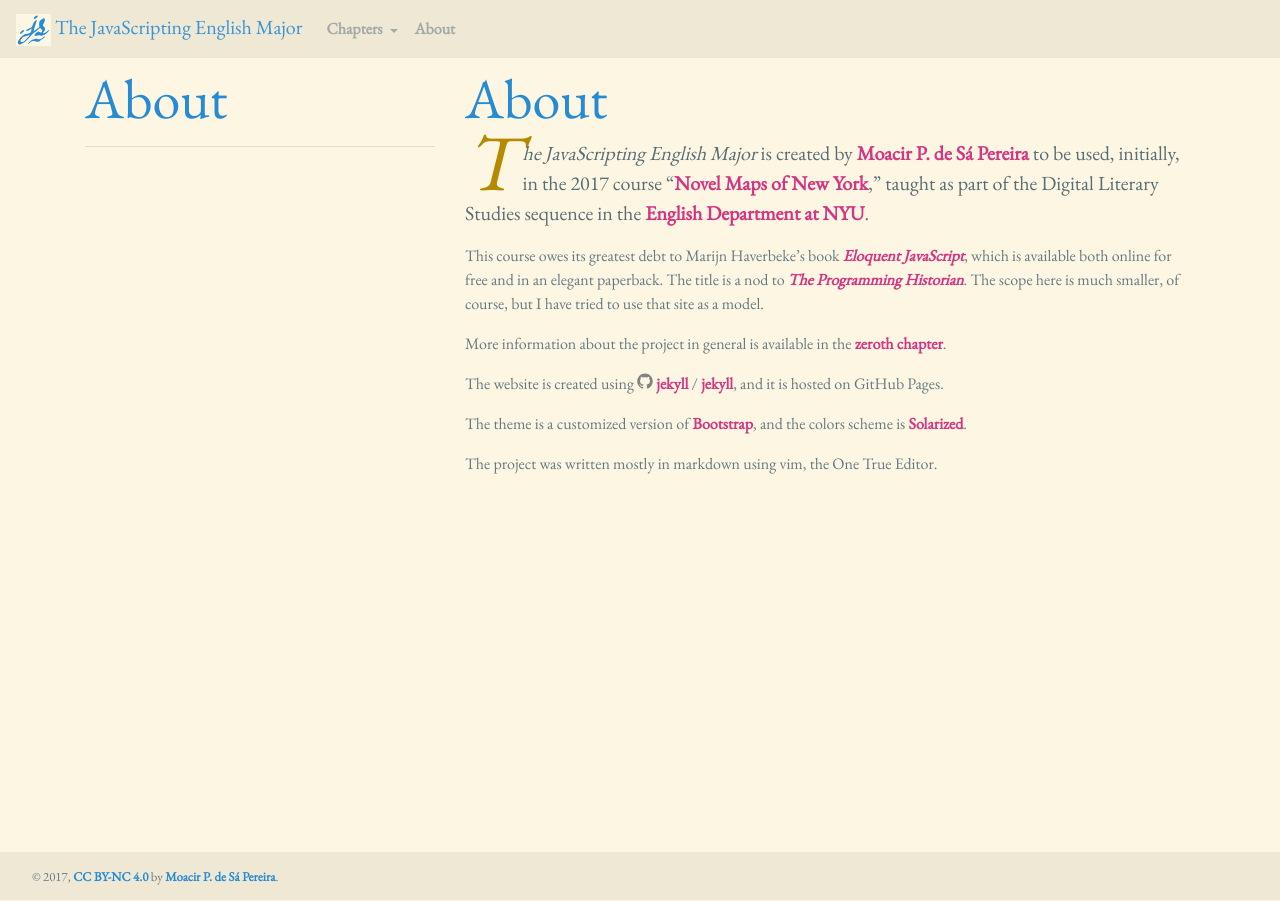
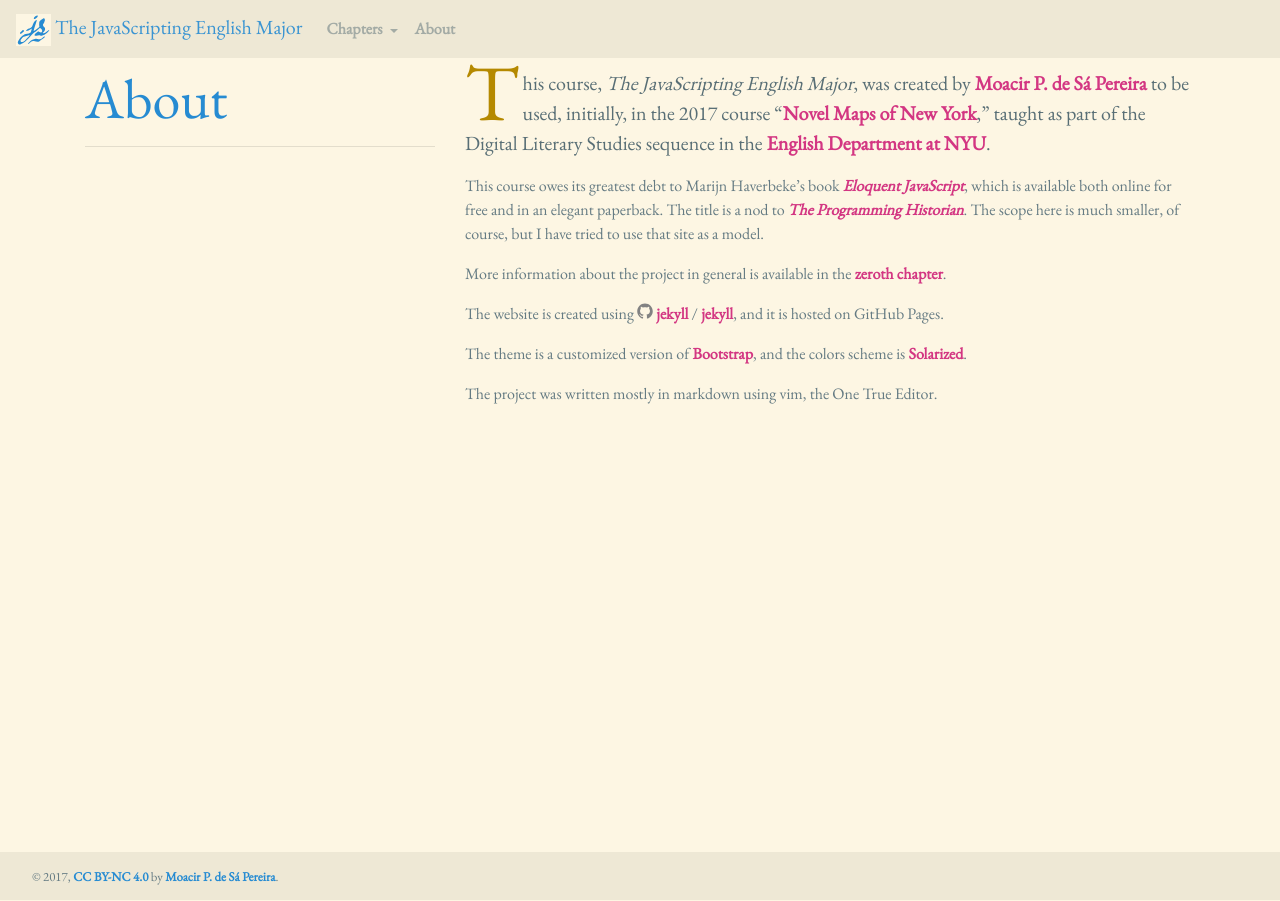
Before and after one commit to muziejus/javascripting-english-major, a Jekyll site: the page built from about.md, in a window 1280 px wide. Built offline with Jekyll 4.4.1, drawn with Linux system fonts in a browser that asks for light colours; nearby versions of some CDN libraries.

Commit message:
Remove title from about as well.

```diff
--- a/about.md
+++ b/about.md
@@ -4,9 +4,7 @@
 permalink: /about/
 ---
 
-# About
-
-*The JavaScripting English Major* is created by [Moacir P. de Sá
+This course, *The JavaScripting English Major*, was created by [Moacir P. de Sá
 Pereira](http://moacir.com) to be used, initially, in the 2017 course “[Novel
 Maps of New York](https://muziejus.github.io/novel-maps-of-ny-2017/),” taught
 as part of the Digital Literary Studies sequence in the [English Department at
```
